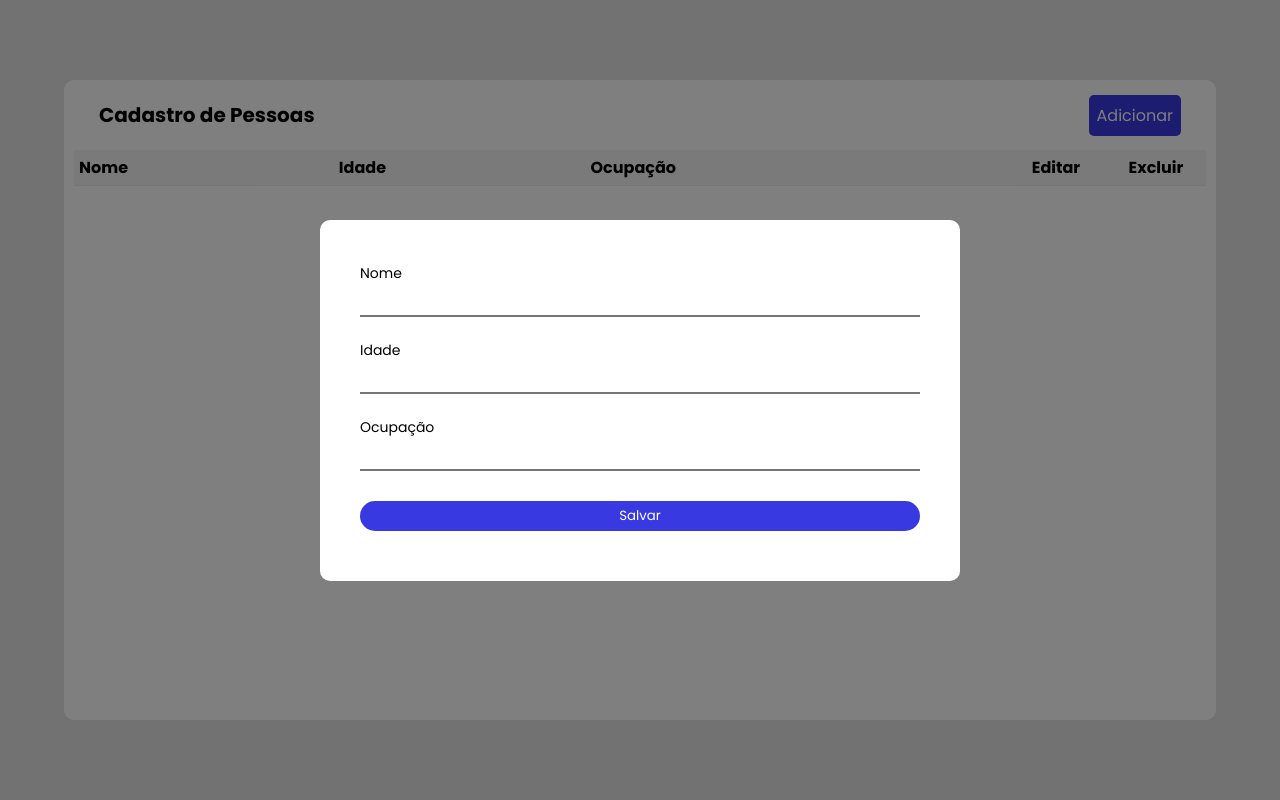
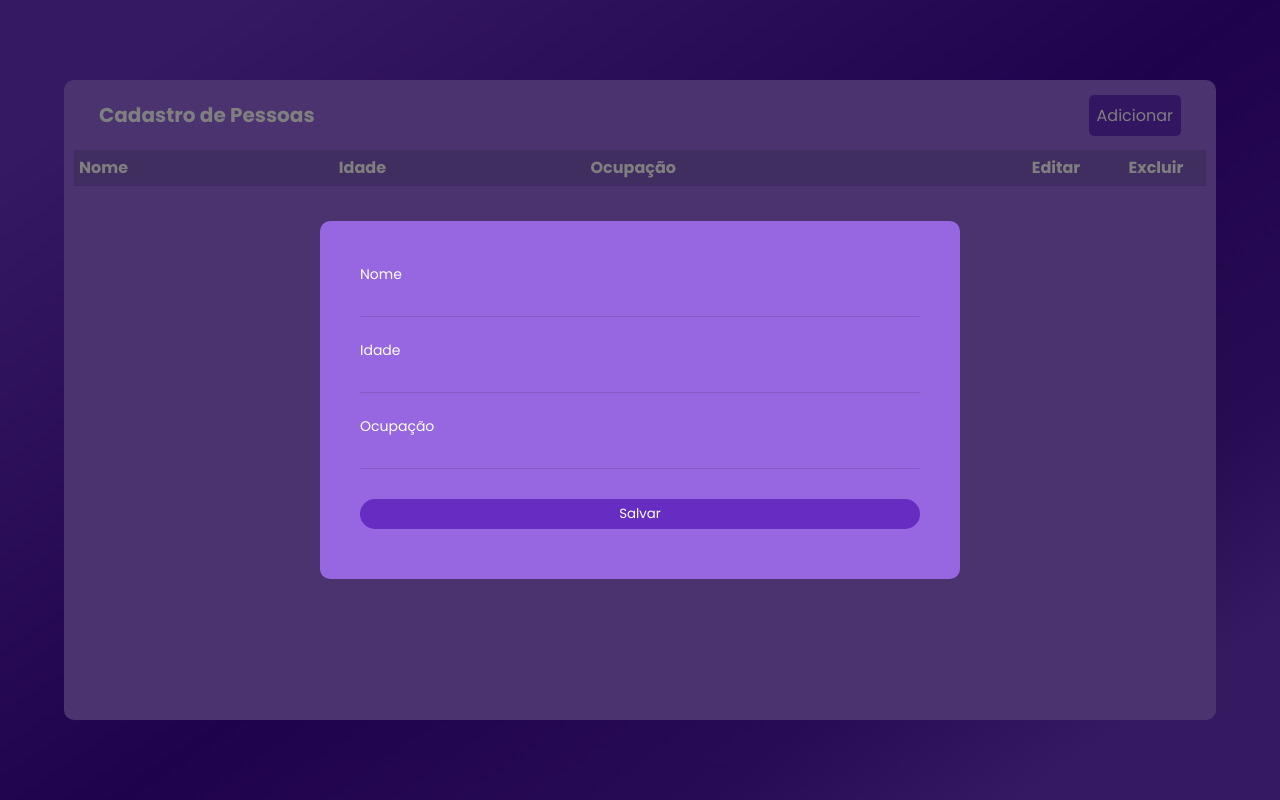
Before and after one commit to strattegia-mp3/eunomia, a plain HTML site: page index.html in a window 1280 px wide. Both pictures are taken after a click on the button "Adicionar". Drawn offline with nearby package versions, Linux system fonts and the light colour scheme.

Commit message:
up: updating styles

```diff
--- a/style.css
+++ b/css/style.css
@@ -13,18 +13,21 @@ body {
   display: flex;
   align-items: center;
   justify-content: center;
-  background-color: rgba(0,0,0,0.1);
+  background: rgb(106,50,195);
+  background: linear-gradient(325deg, rgba(106,50,195,1) 11%, rgba(79,23,167,1) 24%, rgba(63,5,154,1) 48%, rgba(106,50,195,1) 90%);
 }
 
 button {
   cursor: pointer;
+  color: whitesmoke;
 }
 
 .container {
   width: 90%;
   height: 80%;
   border-radius: 10px;
-  background: white;
+  background: #9667e0;
+  color: white;
 }
 
 .header {
@@ -48,7 +51,7 @@ button {
   border-radius: 5px;
   border: none;
   color: white;
-  background-color: rgb(57, 57, 226);
+  background-color: rgb(103, 45, 195);
 }
 
 .divTable {
@@ -60,12 +63,12 @@ button {
 
 .divTable::-webkit-scrollbar {
   width: 12px;
-  background-color: whitesmoke;
+  background-color: #9667e0;
 }
 
 .divTable::-webkit-scrollbar-thumb {
   border-radius: 10px;
-  background-color: darkgray;
+  background-color: #9667e0;
 }
 
 table {
@@ -76,11 +79,11 @@ table {
 }
 
 thead {
-  background-color: whitesmoke;
+  background-color: #835cc3;
 }
 
 tr {
-  border-bottom: 1px solid rgb(238, 235, 235)!important;
+  border-bottom: 1px solid #834fd6 !important;
 }
 
 tbody tr td {
@@ -161,7 +164,7 @@ tbody tr td.acao {
   flex-direction: column;
   align-items: center;
   padding: 40px;
-  background-color: white;
+  background-color: #9667e0;
   border-radius: 10px;
   width: 50%;
 }
@@ -180,6 +183,9 @@ tbody tr td.acao {
   border-top: none;
   border-left: none;
   border-right: none;
+  border-bottom: 1px solid #835cc3;
+  background-color: #9667e0;
+  color: white;
 }
 
 .modal button {
@@ -190,7 +196,7 @@ tbody tr td.acao {
   padding: 5px 10px;
   width: 100%;
   border: none;
-  background-color: rgb(57, 57, 226);
+  background-color: rgb(103, 45, 195);
   color: white;
 }
 
--- a/index.html
+++ b/index.html
@@ -5,14 +5,15 @@
     <meta charset="UTF-8">
     <meta http-equiv="X-UA-Compatible" content="IE=edge">
     <meta name="viewport" content="width=device-width, initial-scale=1.0">
-    <title>Cadastro em JS - CRUD</title>
-    <link rel="shortcut icon" href="/assets/favicon.ico" type="image/x-icon">
-    <link rel="stylesheet" href="style.css">
+    <title>Eunomia</title>
+    <link rel="shortcut icon" href="assets/favicon.ico" type="image/x-icon">
+    <link rel="stylesheet" href="css/style.css">
     <link href='https://unpkg.com/boxicons@2.1.1/css/boxicons.min.css' rel='stylesheet'>
 </head>
 
 <body>
     <div class="container">
+        <div class="obg">
             <div class="header">
                 <span>Cadastro de Pessoas</span>
                 <button onclick="openModal()" id="new">Adicionar</i></button>
@@ -33,6 +34,7 @@
                     </tbody>
                 </table>
             </div>
+        </div>
 
         <div class="modal-container">
             <div class="modal">
@@ -51,7 +53,7 @@
         </div>
     </div>
 
-    <script src="script.js"></script>
+    <script src="js/script.js"></script>
 </body>
 
 </html>
```
Also changed, not shown: js/script.js (renamed from script.js). Lines whose indentation alone changed are shown as unchanged.
